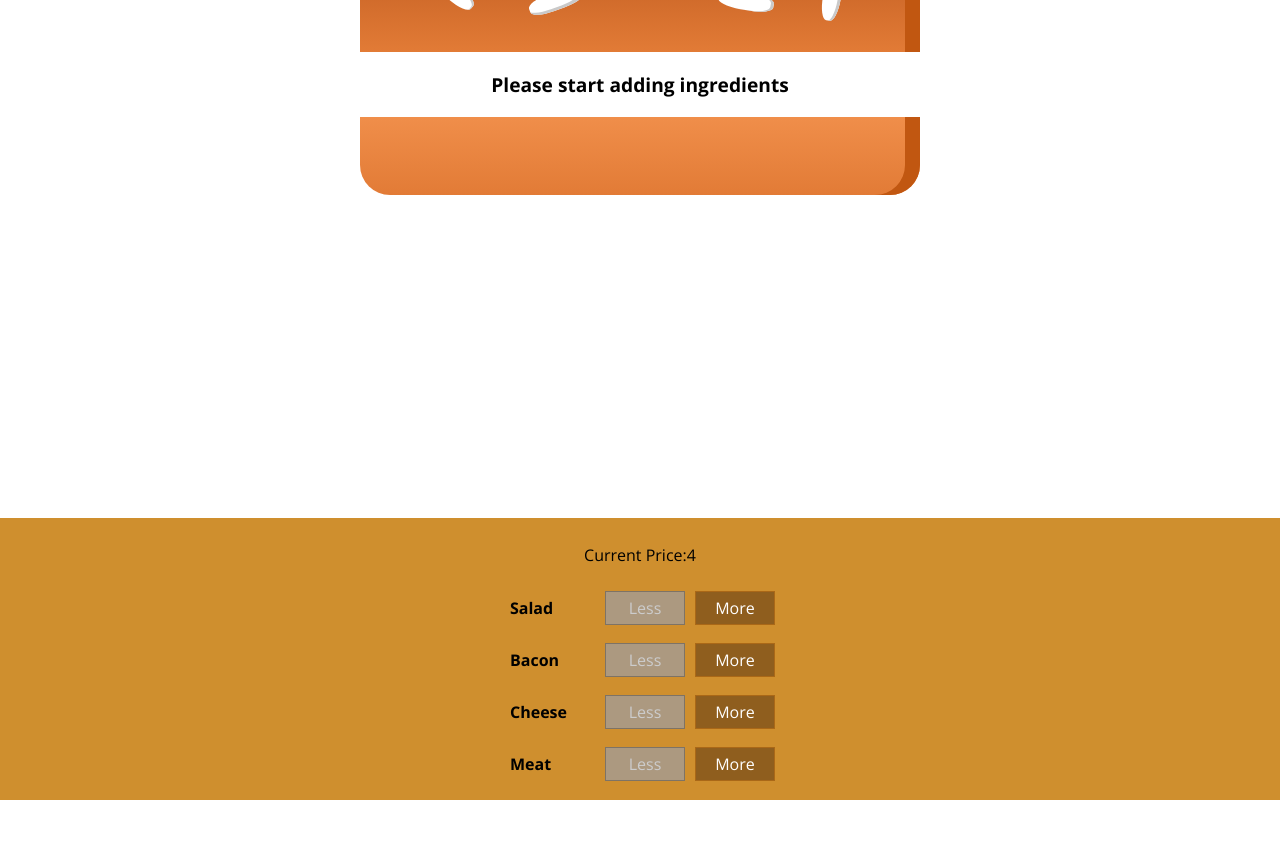
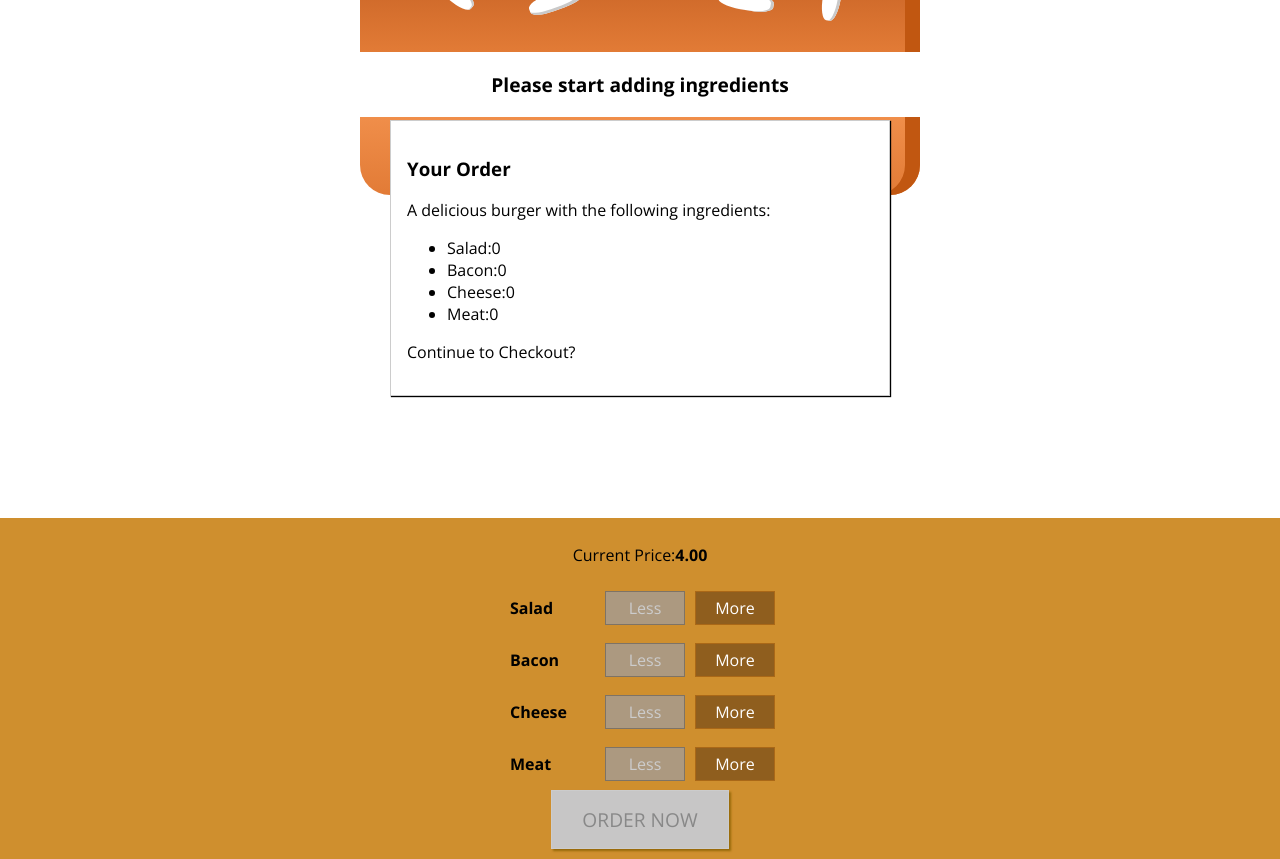
Before and after one commit to robinv312/Burger-Builder, a React app: page / in a window 1280 px wide. Shown: the part 120-979 px from the top of the page. Before the commit the page ends 920 px from the top, so only its background shows below. Built offline with nearby package versions, Linux system fonts and the light colour scheme.

Commit message:
order summary updation commit

```diff
--- a/src/components/Burger/BuildControls/BuildControls.js
+++ b/src/components/Burger/BuildControls/BuildControls.js
@@ -9,7 +9,7 @@
 ];
 const buildControls =(props)=>(
 <div className={classes.BuildControls}>
-<p> Current Price:{props.price}</p>
+<p> Current Price:<strong>{props.price.toFixed(2)}</strong></p>
 {controls.map(ctrl=>(
     <BuildControl
     key={ctrl.label}
@@ -18,7 +18,8 @@
     removed={()=>props.ingredientRemoved(ctrl.type)}
     disabled={props.disabled[ctrl.type]}/>
 ))}
-
+<button className={classes.OrderButton}
+ disabled={!props.purchaseable}>ORDER NOW</button>
 </div>
 
 
--- a/src/components/Burger/BuildControls/BuildControls.module.css
+++ b/src/components/Burger/BuildControls/BuildControls.module.css
@@ -8,3 +8,45 @@
     margin:auto;
     padding:10px 0;
 }
+
+
+.OrderButton {
+    background-color: #DAD735;
+    outline: none;
+    cursor: pointer;
+    border: 1px solid #966909;
+    color: #966909;
+    font-family: inherit;
+    font-size: 1.2em;
+    padding: 15px 30px;
+    box-shadow: 2px 2px 2px #966909;
+}
+
+.OrderButton:hover, .OrderButton:active {
+    background-color: #A0DB41;
+    border: 1px solid #966909;
+    color: #966909;
+}
+
+.OrderButton:disabled {
+    background-color: #C7C6C6;
+    cursor: not-allowed;
+    border: 1px solid #ccc;
+    color: #888888;
+}
+
+.OrderButton:not(:disabled) {
+    animation: enable 0.3s linear;
+}
+
+@keyframes enable {
+    0% {
+        transform: scale(1);
+    }
+    60% {
+        transform: scale(1.1);
+    }
+    100% {
+        transform: scale(1);
+    }
+}
--- /dev/null
+++ b/src/components/Burger/OrderSummary/OrderSummary.js
@@ -0,0 +1,23 @@
+import React from 'react';
+import Aux from '../../../hoc/Auxillary';
+const orderSummary = (props) => {
+    const ingredientSummary = Object.keys(props.ingredients)
+        .map(igkey => {
+            return (<li key={igkey}>
+                <span style={{ textTransform: 'capitalize' }} > { igkey }</span>:{props.ingredients[igkey]}
+            </li>);
+        }
+
+        );
+    return (
+        <Aux>
+            <h3>Your Order</h3>
+            <p>A delicious burger with the following ingredients:</p>
+            <ul>
+                {ingredientSummary}
+            </ul>
+            <p>Continue to Checkout?</p>
+        </Aux>
+    );
+};
+export default orderSummary
--- /dev/null
+++ b/src/components/UI/Modal/Modal.js
@@ -0,0 +1,8 @@
+import React from 'react';
+import classes from './Modal.module.css'
+const modal = (props) => (
+    <div className={classes.Modal}>
+        {props.children}
+    </div>
+);
+export default modal;
--- /dev/null
+++ b/src/components/UI/Modal/Modal.module.css
@@ -0,0 +1,20 @@
+.Modal {
+    position: fixed;
+    z-index: 500;
+    background-color: white;
+    width: 70%;
+    border: 1px solid #ccc;
+    box-shadow: 1px 1px 1px black;
+    padding: 16px;
+    left: 15%;
+    top: 30%;
+    box-sizing: border-box;
+    transition: all 0.3s ease-out;
+}
+
+@media (min-width: 600px) {
+    .Modal {
+        width: 500px;
+        left: calc(50% - 250px);
+    }
+}
--- a/src/containers/BurgerBuilder/BurgerBuilder.js
+++ b/src/containers/BurgerBuilder/BurgerBuilder.js
@@ -2,77 +2,95 @@
 import Aux from '../../hoc/Auxillary';
 import Burger from '../../components/Burger/Burger';
 import BuildControls from '../../components/Burger/BuildControls/BuildControls';
-
-const INGREDIENT_PRICES={
-    salad:0.5,
-    cheese:0.4,
-    meat:1.3,
-    bacon:0.7
+import Modal from '../../components/UI/Modal/Modal';
+import OrderSummary from '../../components/Burger/OrderSummary/OrderSummary';
+const INGREDIENT_PRICES = {
+    salad: 0.5,
+    cheese: 0.4,
+    meat: 1.3,
+    bacon: 0.7
 }
 
 class BurgerBuilder extends Component {
-// constructor(props){
-//     super(props);
-//     this.state={...}
-// }
-    state={
-        ingredients:{
-            salad:0,
-            bacon:0,
-            cheese:0,
-            meat:0
+    // constructor(props){
+    //     super(props);
+    //     this.state={...}
+    // }
+    state = {
+        ingredients: {
+            salad: 0,
+            bacon: 0,
+            cheese: 0,
+            meat: 0
         },
-        totalPrice:4
+        totalPrice: 4,
+        purchaseable: false
     }
 
-    addIngredientHandler=(type)=>{
-        const oldCount=this.state.ingredients[type];
-        const updatedCounted=oldCount+1;
-        const updatedIngredients={
+    updatePurchaseState(ingredients) {
+        const sum = Object.keys(ingredients)
+            .map(igkey => {
+                return ingredients[igkey]
+            }).reduce((sum, el) => {
+                return sum + el;
+            }, 0);
+        this.setState({ purchaseable: sum > 0 });
+    }
+
+    addIngredientHandler = (type) => {
+        const oldCount = this.state.ingredients[type];
+        const updatedCounted = oldCount + 1;
+        const updatedIngredients = {
             ...this.state.ingredients
         };
         updatedIngredients[type] = updatedCounted;
-        const priceAddition =INGREDIENT_PRICES[type]
-        const oldPrice=this.state.totalPrice;
-        const newPrice = oldPrice+priceAddition;
-        this.setState({totalPrice:newPrice,ingredients:updatedIngredients});
+        const priceAddition = INGREDIENT_PRICES[type];
+        const oldPrice = this.state.totalPrice;
+        const newPrice = oldPrice + priceAddition;
+        this.updatePurchaseState(updatedIngredients);
+        this.setState({ totalPrice: newPrice, ingredients: updatedIngredients });
 
 
 
     }
-    removeIngredientHandler=(type)=>{
-        const oldCount=this.state.ingredients[type];
-        if(oldCount<=0){
+    removeIngredientHandler = (type) => {
+        const oldCount = this.state.ingredients[type];
+        if (oldCount <= 0) {
             return;
         }
-        const updatedCounted=oldCount-1;
-        const updatedIngredients={
+        const updatedCounted = oldCount - 1;
+        const updatedIngredients = {
             ...this.state.ingredients
         };
         updatedIngredients[type] = updatedCounted;
-        const priceAddition =INGREDIENT_PRICES[type]
-        const oldPrice=this.state.totalPrice;
-        const newPrice = oldPrice-priceAddition;
-        this.setState({totalPrice:newPrice,ingredients:updatedIngredients});
+        const priceAddition = INGREDIENT_PRICES[type]
+        const oldPrice = this.state.totalPrice;
+        const newPrice = oldPrice - priceAddition;
+        this.updatePurchaseState(updatedIngredients);
+        this.setState({ totalPrice: newPrice, ingredients: updatedIngredients });
 
     }
 
     render() {
-        const disabledInfo={
+        const disabledInfo = {
             ...this.state.ingredients
         };
-        for(let key in disabledInfo){
-            disabledInfo[key]=disabledInfo[key]<=0
+        for (let key in disabledInfo) {
+            disabledInfo[key] = disabledInfo[key] <= 0
 
         }
         return (
             <Aux>
-               <Burger ingredients={this.state.ingredients}/>
+                <Modal>
+                    <OrderSummary ingredients={this.state.ingredients}/>
+                </Modal>
+                <Burger ingredients={this.state.ingredients} />
                 <BuildControls
-                ingredientAdded = {this.addIngredientHandler}
-                ingredientRemoved = {this.removeIngredientHandler}
-                disabled={disabledInfo}
-                price={this.state.totalPrice}/>
+                    ingredientAdded={this.addIngredientHandler}
+                    ingredientRemoved={this.removeIngredientHandler}
+                    disabled={disabledInfo}
+                    purchaseable={this.state.purchaseable}
+                    price={this.state.totalPrice} />
             </Aux>
         );
     }
```
Also changed, not shown: src/components/UI/Backdrop/Backdrop.js (added).
